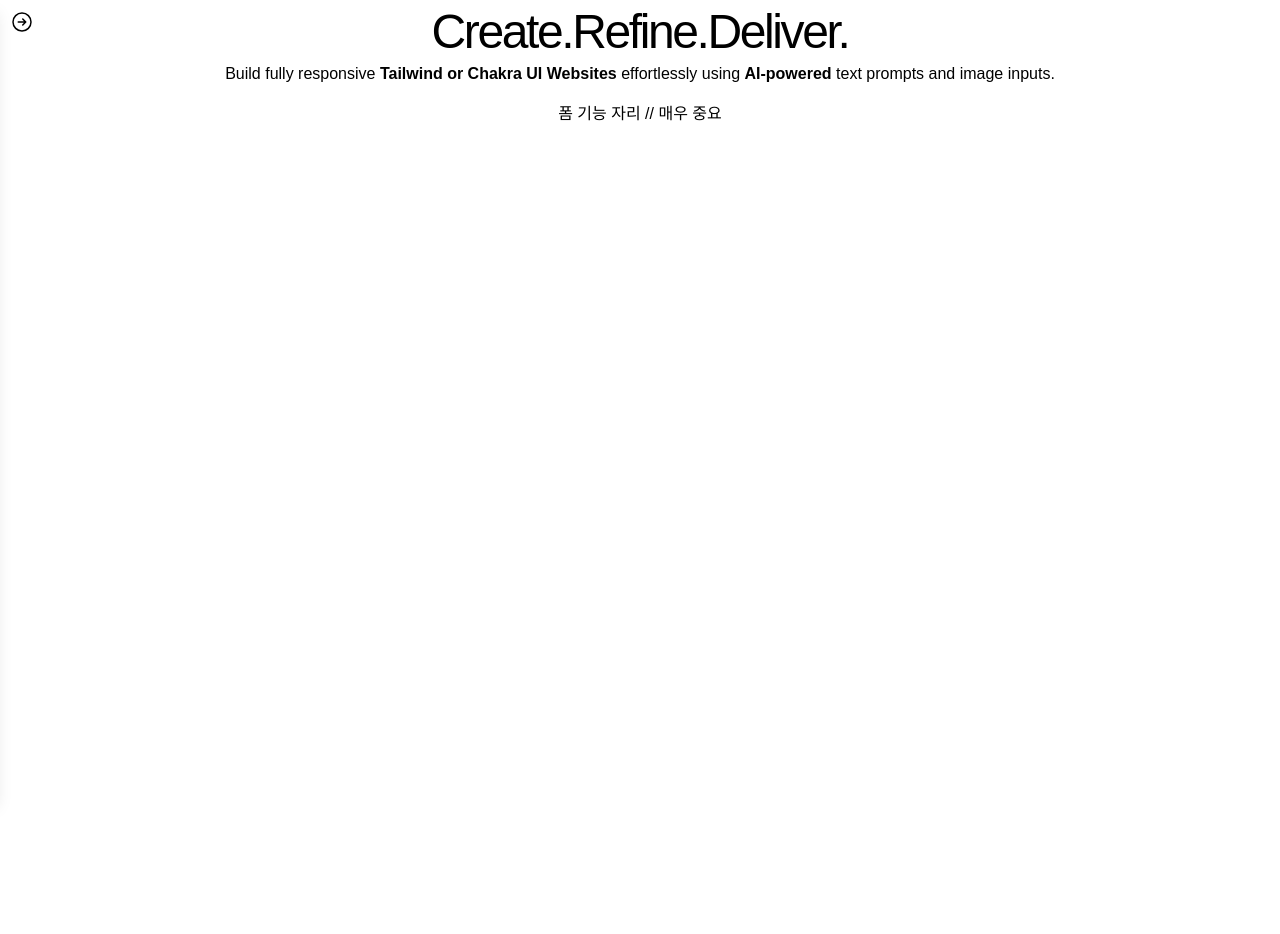
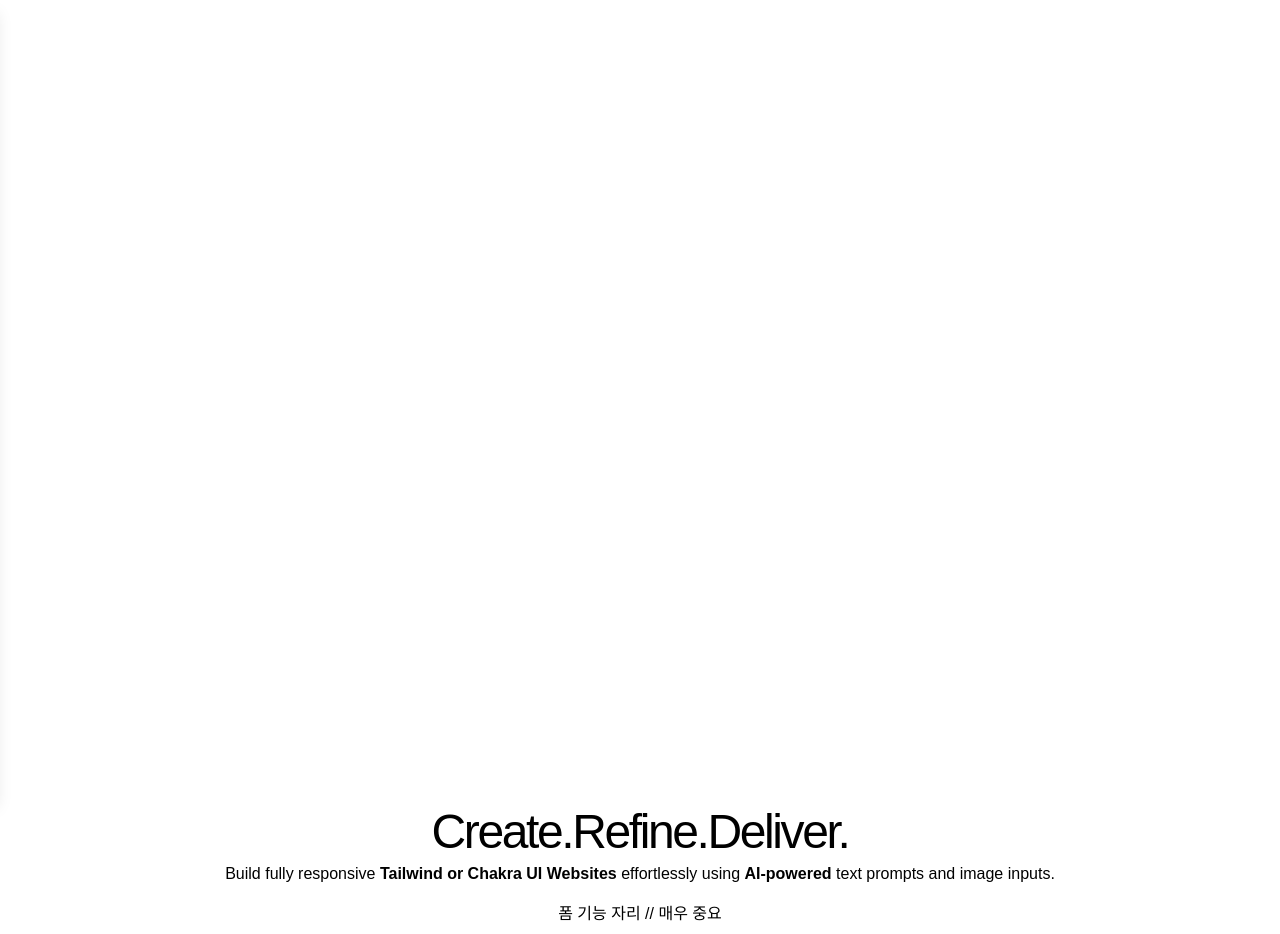
Before and after one commit to soozynn/UI-Genie, a Next.js app: page / in a window 1280 px wide. Before the commit the page ends 800 px from the top, so only its background shows below. Built offline with nearby package versions, Linux system fonts and the light colour scheme.

Commit message:
Fix: tailwindcss v4 custom color 설정

```diff
--- a/app/globals.css
+++ b/app/globals.css
@@ -1,4 +1,11 @@
 @import "tailwindcss";
+
+@theme {
+  --color-neon-blue: oklch(53.5% 0.26 264.8);
+  --color-dark-blue: oklch(22% 0.05 270);
+  --color-soft-grey: oklch(95.5% 0.01 250 / 70%);
+  --color-dark-grey: oklch(72.3% 0.02 250);
+}
 
 body {
   background: var(--background);
--- a/components/layout/AuthButton.tsx
+++ b/components/layout/AuthButton.tsx
@@ -12,14 +12,14 @@
 
   return (
     <Link
-      className={`w-full cursor-pointer ${
-        isLogin ? "bg-neon-blue text-soft-dark" : "bg-soft-dark text-white"
+      className={`w-full cursor-pointer rounded-lg ${
+        isLogin ? "bg-neon-blue text-dark-blue" : "bg-dark-blue text-white"
       }`}
       href={lowerPathName}
     >
-      <button className="gap-2 whitespace-nowrap rounded-md text-lg font-medium transition-colors focus-visible:outline-none focus-visible:ring-1 focus-visible:ring-ring disabled:pointer-events-none disabled:opacity-50 shadow hover:opacity-90 h-9 px-4 py-2 flex w-full items-center justify-center">
+      <button className="gap-2 whitespace-nowrap text-xl font-medium transition-colors focus-visible:outline-none focus-visible:ring-1 focus-visible:ring-ring disabled:pointer-events-none disabled:opacity-50 shadow hover:opacity-90 h-12 px-4 py-2 flex w-full items-center justify-center">
         {children}
-        <span className="block">{lowerPathName}</span>
+        <span className="block">{name}</span>
       </button>
     </Link>
   );
--- a/components/layout/Sidebar.tsx
+++ b/components/layout/Sidebar.tsx
@@ -10,7 +10,53 @@
   const { isOpenSidebar, toggleSidebar } = useSidebar();
 
   return (
-    <>
+    <aside
+      className={`h-screen text-white transition-all duration-300
+      ${isOpenSidebar ? "w-64" : "w-16"} flex flex-col`}
+    >
+      {isOpenSidebar ? (
+        <button
+          className="inline-flex items-center justify-center gap-2 whitespace-nowrap rounded-md text-sm font-medium transition-colors focus-visible:outline-none focus-visible:ring-1 focus-visible:ring-ring disabled:pointer-events-none disabled:opacity-50 [&amp;_svg]:pointer-events-none [&amp;_svg]:size-4 [&amp;_svg]:shrink-0 hover:bg-accent hover:text-accent-foreground size-9 h-7 w-7 fixed z-50 m-2"
+          data-sidebar="trigger"
+          onClick={toggleSidebar}
+        >
+          <svg
+            xmlns="http://www.w3.org/2000/svg"
+            fill="none"
+            viewBox="0 0 24 24"
+            strokeWidth="1.5"
+            stroke="currentColor"
+            className="size-6"
+          >
+            <path
+              strokeLinecap="round"
+              strokeLinejoin="round"
+              d="m12.75 15 3-3m0 0-3-3m3 3h-7.5M21 12a9 9 0 1 1-18 0 9 9 0 0 1 18 0Z"
+            />
+          </svg>
+        </button>
+      ) : (
+        <button
+          className="inline-flex items-center justify-center gap-2 whitespace-nowrap rounded-md text-sm font-medium transition-colors focus-visible:outline-none focus-visible:ring-1 focus-visible:ring-ring disabled:pointer-events-none disabled:opacity-50 [&amp;_svg]:pointer-events-none [&amp;_svg]:size-4 [&amp;_svg]:shrink-0 hover:bg-accent hover:text-accent-foreground size-9 h-7 w-7 fixed z-50 m-2"
+          data-sidebar="trigger"
+          onClick={toggleSidebar}
+        >
+          <svg
+            xmlns="http://www.w3.org/2000/svg"
+            fill="none"
+            viewBox="0 0 24 24"
+            strokeWidth="1.5"
+            stroke="currentColor"
+            className="size-6"
+          >
+            <path
+              strokeLinecap="round"
+              strokeLinejoin="round"
+              d="m12.75 15 3-3m0 0-3-3m3 3h-7.5M21 12a9 9 0 1 1-18 0 9 9 0 0 1 18 0Z"
+            />
+          </svg>
+        </button>
+      )}
       <button
         className="inline-flex items-center justify-center gap-2 whitespace-nowrap rounded-md text-sm font-medium transition-colors focus-visible:outline-none focus-visible:ring-1 focus-visible:ring-ring disabled:pointer-events-none disabled:opacity-50 [&amp;_svg]:pointer-events-none [&amp;_svg]:size-4 [&amp;_svg]:shrink-0 hover:bg-accent hover:text-accent-foreground size-9 h-7 w-7 fixed z-50 m-2"
         data-sidebar="trigger"
@@ -32,10 +78,10 @@
         </svg>
       </button>
 
-      <div
+      <nav
         className={`${
           isOpenSidebar ? "translate-x-0" : "-translate-x-full"
-        } fixed z-50 gap-4 shadow-lg transition ease-in-out inset-y-0 left-0 h-full border-r sm:w-100 p-1 [&>button]:hidden bg-grey-dark border-none`}
+        } fixed z-50 gap-4 shadow-lg transition ease-in-out inset-y-0 left-0 h-full border-r sm:w-100 p-1 bg-dark-blue border-none`}
       >
         <div className="flex size-full flex-col">
           <div className="flex flex-col gap-2 py-4 px-2 border-none">
@@ -49,6 +95,7 @@
                 width={50}
                 height={60}
                 priority
+                className="bg-neon-blue"
               />
 
               <div className="grid flex-1 text-left text-lg leading-tight">
@@ -171,7 +218,7 @@
             </div>
           </div>
         </div>
-      </div>
-    </>
+      </nav>
+    </aside>
   );
 }
--- a/components/layout/SidebarButton.tsx
+++ b/components/layout/SidebarButton.tsx
@@ -19,8 +19,8 @@
 
   return (
     <li
-      className={`flex items-center rounded-sm text-lg p-2 ${
-        isActive ? "bg-neon-blue text-white" : "bg-transparent text-soft-dark"
+      className={`flex items-center rounded-xl text-lg p-2 ${
+        isActive ? "bg-neon-blue text-white" : "bg-transparent text-dark-blue"
       }`}
     >
       {children}
--- a/tailwind.config.ts
+++ b/tailwind.config.ts
@@ -1,14 +1,7 @@
 module.exports = {
   content: ["./app/**/*.{js,ts,jsx,tsx}", "./components/**/*.{js,ts,jsx,tsx}"],
   theme: {
-    extend: {
-      colors: {
-        "neon-blue": "#1F51FF",
-        "soft-dark": "#101820",
-        "soft-grey": "#F4F4F5B2",
-        "dark-grey":"#94A3B8",
-      },
-    },
+    extend: {},
   },
   plugins: [],
 };
```
Also changed, not shown: 1 other file (tests, documents, lock files or other folders).
